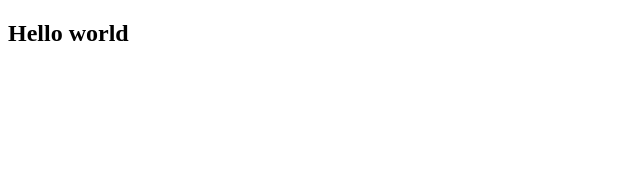
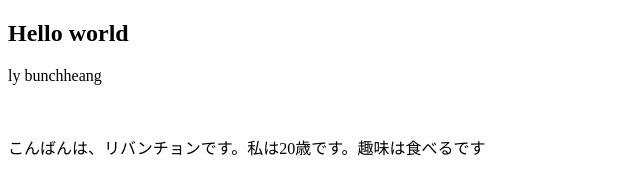
Before and after one commit to lycheang/Intern, a plain HTML site: page index.html in a window 1280 px wide. Shown: the whole page, without its empty margins (0-640 px from the left). Drawn offline with Linux system fonts and the light colour scheme.

Commit message:
japanese

```diff
--- a/index.html
+++ b/index.html
@@ -7,5 +7,7 @@
 </head>
 <body>
     <h2>Hello world</h2>
+    <p>ly bunchheang </p><br>
+    <p>こんばんは、リバンチョンです。私は20歳です。趣味は食べるです</p>
 </body>
 </html>
```
